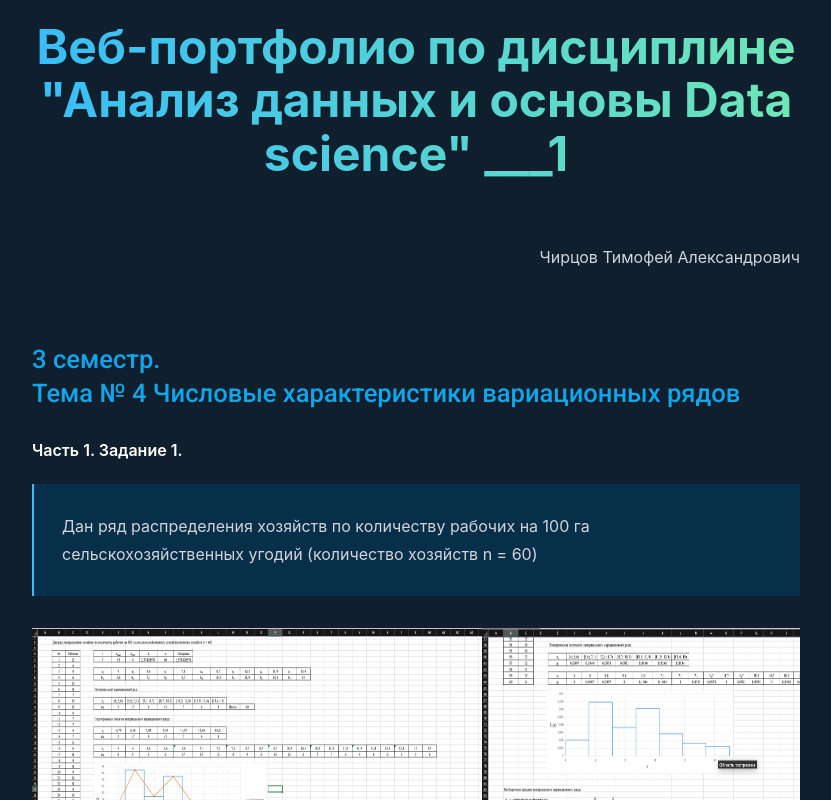
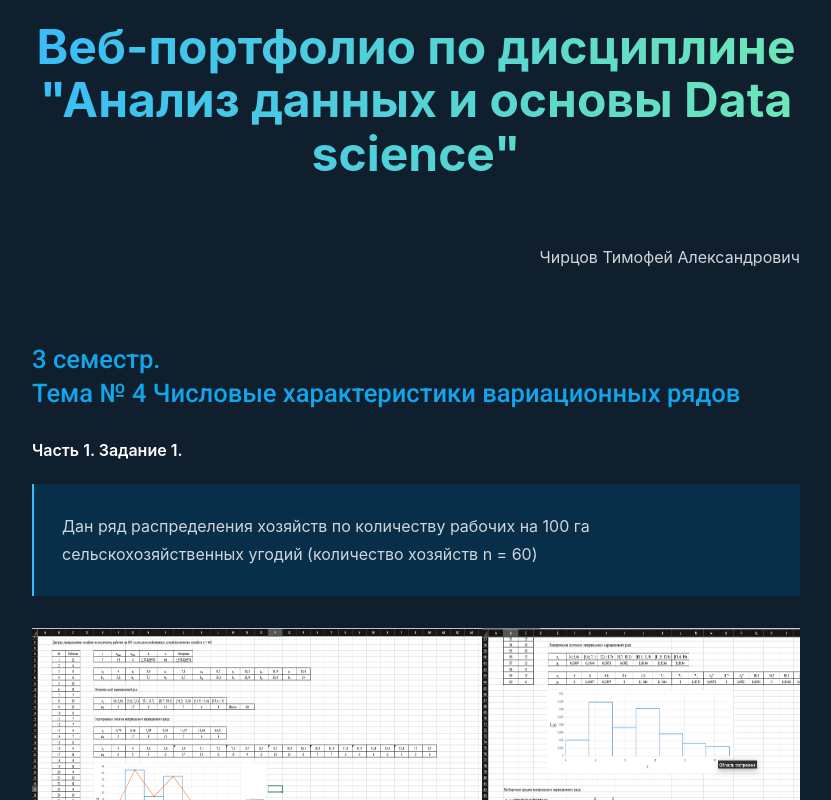
Before and after one commit to TeamHeightline/herzen-final-term-paper, a Next.js app: page /herzen-final-term-paper/ in a window 1280 px wide. Shown: the top 800 px of the page, without its empty margins (224-1055 px from the left). Built offline with nearby package versions, Linux system fonts and the light colour scheme.

Commit message:
Удалил метку для тестирования

```diff
--- a/src/app/page.tsx
+++ b/src/app/page.tsx
@@ -5,7 +5,7 @@ export default function Home() {
     <main className={'scroller flex w-screen flex-col items-center'}>
       <div className={'mt-5 max-w-3xl overflow-x-auto'}>
         <h1 className={'text-center'}>
-          Веб-портфолио по дисциплине "Анализ данных и основы Data science" ___1
+          Веб-портфолио по дисциплине "Анализ данных и основы Data science"
         </h1>
         <div className={'flex justify-end'}>
           <p>Чирцов Тимофей Александрович</p>
```
